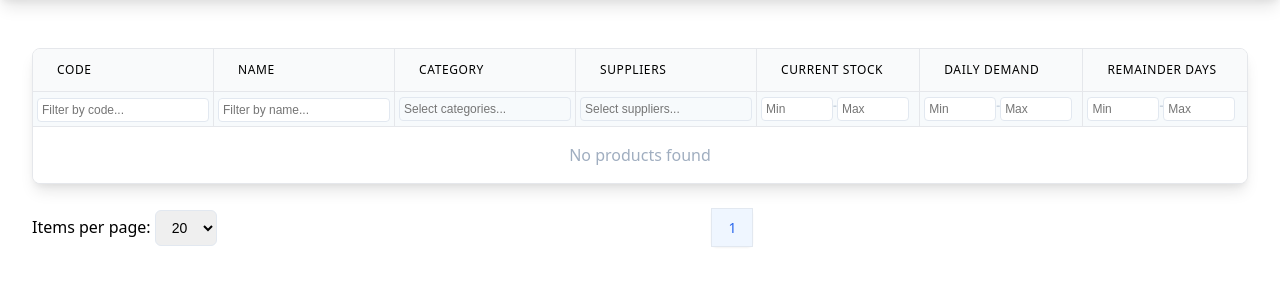
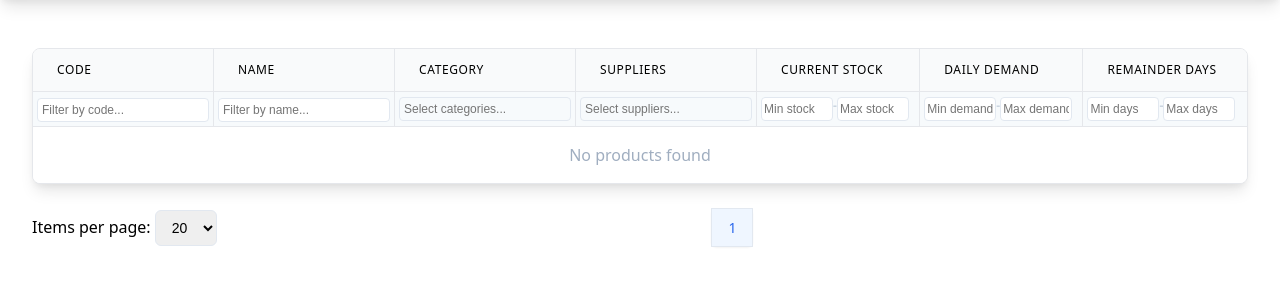
Before and after one commit to VytenisGaule/supply-planner, a Django app: page / in a window 1280 px wide. Shown: the part 65-365 px from the top of the page. Run offline with Django 5.2, Linux system fonts and the light colour scheme; data that the repository does not hold is empty; some libraries are stand-ins or nearby versions.

Commit message:
feat: implement min/max filtering forms for stock, daily demand, and remainder days with updated context and template integration

```diff
--- a/app/forms.py
+++ b/app/forms.py
@@ -95,3 +95,64 @@ class ProductSupplierFilterForm(forms.Form):
         choices = [('empty', 'Be tiekėjų')]
         choices.extend([(sup.id, sup.company_name) for sup in Supplier.objects.all()])
         self.fields['suppliers'].choices = choices
+
+
+class MinMaxFilterForm(forms.Form):
+    """Base form for min/max filtering with reusable fields"""
+
+    def __init__(self, field_name, placeholder_prefix, *args, **kwargs):
+        super().__init__(*args, **kwargs)
+
+        self.fields[f'min_{field_name}'] = forms.CharField(
+            required=False,
+            max_length=10,
+            widget=forms.TextInput(attrs={
+                'name': f'min_{field_name}',
+                'x-model': f'filters.min_{field_name}',
+                'placeholder': f'Min {placeholder_prefix}',
+                'class': 'filter-input text-xs border border-gray-300 rounded focus:outline-none focus:ring-1 focus:ring-blue-500 focus:border-blue-500',
+            })
+        )
+
+        self.fields[f'max_{field_name}'] = forms.CharField(
+            required=False,
+            max_length=10,
+            widget=forms.TextInput(attrs={
+                'name': f'max_{field_name}',
+                'x-model': f'filters.max_{field_name}',
+                'placeholder': f'Max {placeholder_prefix}',
+                'class': 'filter-input text-xs border border-gray-300 rounded focus:outline-none focus:ring-1 focus:ring-blue-500 focus:border-blue-500',
+            })
+        )
+
+    def clean(self):
+        cleaned_data = super().clean()
+        for key in list(cleaned_data):
+            value = cleaned_data[key]
+            if value is not None and value != '':
+                try:
+                    float(value)
+                except ValueError:
+                    self.add_error(key, 'Enter a valid number.')
+        return cleaned_data
+
+
+class ProductStockFilterForm(MinMaxFilterForm):
+    """Form for filtering products by current stock (min/max)"""
+
+    def __init__(self, *args, **kwargs):
+        super().__init__('stock', 'stock', *args, **kwargs)
+
+
+class ProductDailyDemandFilterForm(MinMaxFilterForm):
+    """Form for filtering products by average daily demand (min/max)"""
+
+    def __init__(self, *args, **kwargs):
+        super().__init__('daily_demand', 'demand', *args, **kwargs)
+
+
+class ProductRemainderDaysFilterForm(MinMaxFilterForm):
+    """Form for filtering products by remainder days (min/max)"""
+
+    def __init__(self, *args, **kwargs):
+        super().__init__('remainder_days', 'days', *args, **kwargs)
--- a/app/helpers/context.py
+++ b/app/helpers/context.py
@@ -2,7 +2,7 @@ from django.core.paginator import Paginator
 from django.db.models import QuerySet, Q, Avg, Subquery, OuterRef, IntegerField, FloatField, Case, When, F
 from django.http import QueryDict
 from app.models import Product, DailyMetrics
-from app.forms import ItemsPerPageForm, ProductCodeFilterForm, ProductNameFilterForm, ProductCategoryFilterForm, ProductSupplierFilterForm
+from app.forms import ItemsPerPageForm, ProductCodeFilterForm, ProductNameFilterForm, ProductCategoryFilterForm, ProductSupplierFilterForm, ProductStockFilterForm, ProductDailyDemandFilterForm, ProductRemainderDaysFilterForm
 from datetime import datetime, timedelta
 
 
@@ -59,10 +59,16 @@ def populate_product_list_context(request, context):
     name_filter_form: ProductNameFilterForm = ProductNameFilterForm(data=filter_data)
     category_filter_form: ProductCategoryFilterForm = ProductCategoryFilterForm(data=filter_data)
     supplier_filter_form: ProductSupplierFilterForm = ProductSupplierFilterForm(data=filter_data)
+    stock_filter_form: ProductStockFilterForm = ProductStockFilterForm(data=filter_data)
+    daily_demand_filter_form: ProductDailyDemandFilterForm = ProductDailyDemandFilterForm(data=filter_data)
+    remainder_days_filter_form: ProductRemainderDaysFilterForm = ProductRemainderDaysFilterForm(data=filter_data)
     code_filter_form.is_valid()
     name_filter_form.is_valid()
     category_filter_form.is_valid()
     supplier_filter_form.is_valid()
+    stock_filter_form.is_valid()
+    daily_demand_filter_form.is_valid()
+    remainder_days_filter_form.is_valid()
 
     code_filter: str = filter_data.get('code', '')
     name_filter: str = filter_data.get('name', '')
@@ -143,6 +149,9 @@ def populate_product_list_context(request, context):
     context['name_filter_form'] = name_filter_form
     context['category_filter_form'] = category_filter_form
     context['supplier_filter_form'] = supplier_filter_form
+    context['stock_filter_form'] = stock_filter_form
+    context['daily_demand_filter_form'] = daily_demand_filter_form
+    context['remainder_days_filter_form'] = remainder_days_filter_form
 
     # Add selected values for JavaScript
     context['selected_categories'] = category_filter
--- a/app/templates/filters/product_filter.html
+++ b/app/templates/filters/product_filter.html
@@ -33,29 +33,23 @@
     </th>
     <th class="p-1 border-r border-gray-200">
         <div class="flex gap-1">
-            <input type="text" name="min_stock" placeholder="Min"
-                class="filter-input p-1 text-xs border border-gray-300 rounded focus:outline-none focus:ring-1 focus:ring-blue-500">
+            {{ stock_filter_form.min_stock }}
             <span class="text-xs text-gray-400 self-center">-</span>
-            <input type="text" name="max_stock" placeholder="Max"
-                class="filter-input p-1 text-xs border border-gray-300 rounded focus:outline-none focus:ring-1 focus:ring-blue-500">
+            {{ stock_filter_form.max_stock }}
         </div>
     </th>
     <th class="p-1 border-r border-gray-200">
         <div class="flex gap-1">
-            <input type="text" name="min_daily_demand" placeholder="Min"
-                class="filter-input p-1 text-xs border border-gray-300 rounded focus:outline-none focus:ring-1 focus:ring-blue-500">
+            {{ daily_demand_filter_form.min_daily_demand }}
             <span class="text-xs text-gray-400 self-center">-</span>
-            <input type="text" name="max_daily_demand" placeholder="Max"
-                class="filter-input p-1 text-xs border border-gray-300 rounded focus:outline-none focus:ring-1 focus:ring-blue-500">
+            {{ daily_demand_filter_form.max_daily_demand }}
         </div>
     </th>
     <th class="p-1">
         <div class="flex gap-1">
-            <input type="text" name="min_remainder_days" placeholder="Min"
-                class="filter-input p-1 text-xs border border-gray-300 rounded focus:outline-none focus:ring-1 focus:ring-blue-500">
+            {{ remainder_days_filter_form.min_remainder_days }}
             <span class="text-xs text-gray-400 self-center">-</span>
-            <input type="text" name="max_remainder_days" placeholder="Max"
-                class="filter-input p-1 text-xs border border-gray-300 rounded focus:outline-none focus:ring-1 focus:ring-blue-500">
+            {{ remainder_days_filter_form.max_remainder_days }}
         </div>
     </th>
 </tr>
--- a/app/templates/lists/product_list.html
+++ b/app/templates/lists/product_list.html
@@ -3,7 +3,13 @@
              code: '{{ code_filter_form.code.value|default:'' }}',
              name: '{{ name_filter_form.name.value|default:'' }}',
              categories: '',
-             suppliers: ''
+             suppliers: '' ,
+             min_stock: '{{ stock_filter_form.min_stock.value|default:'' }}',
+             max_stock: '{{ stock_filter_form.max_stock.value|default:'' }}',
+             min_daily_demand: '{{ daily_demand_filter_form.min_daily_demand.value|default:'' }}',
+             max_daily_demand: '{{ daily_demand_filter_form.max_daily_demand.value|default:'' }}',
+             min_remainder_days: '{{ remainder_days_filter_form.min_remainder_days.value|default:'' }}',
+             max_remainder_days: '{{ remainder_days_filter_form.max_remainder_days.value|default:'' }}'
          }
      }">
 
```
